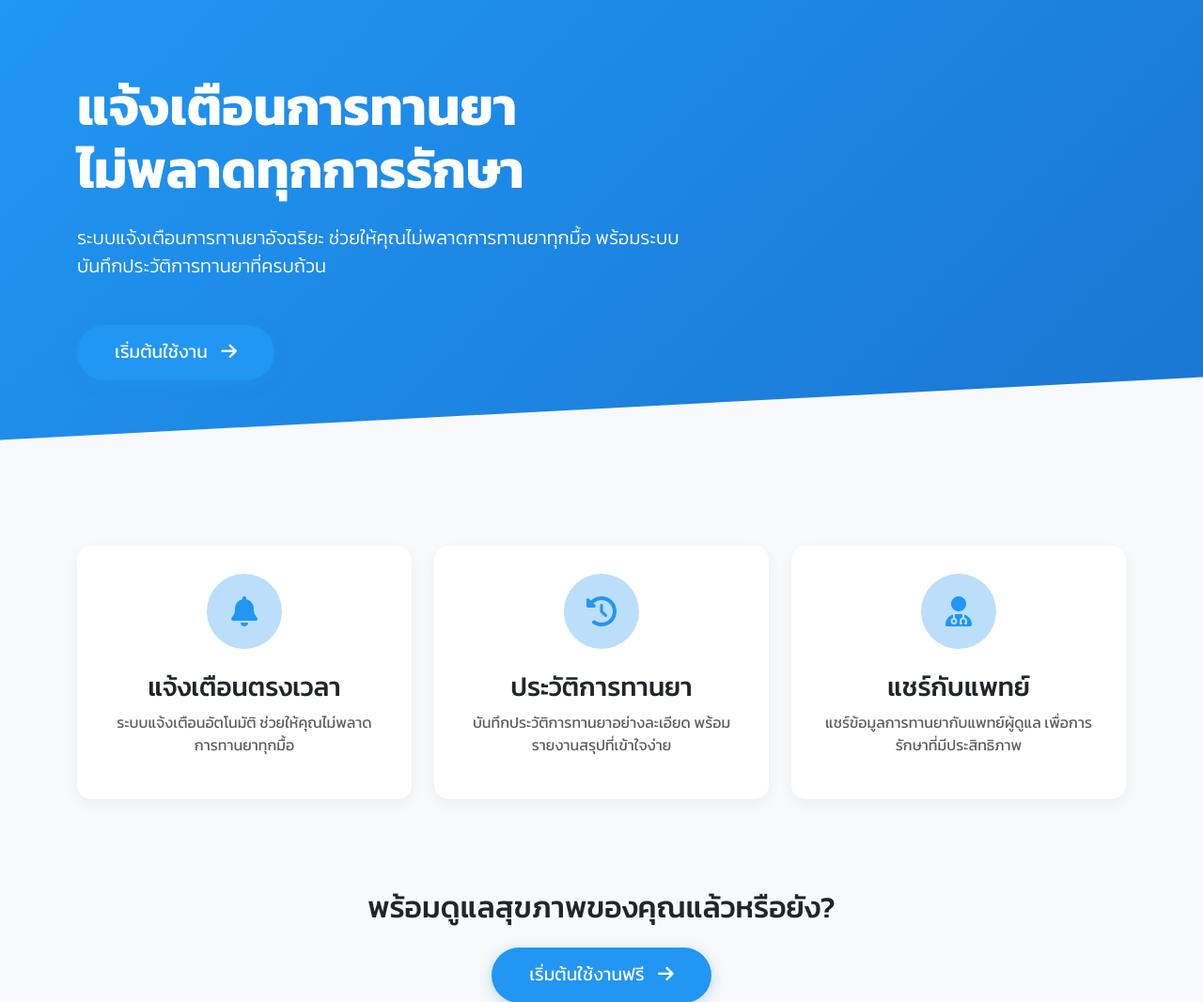
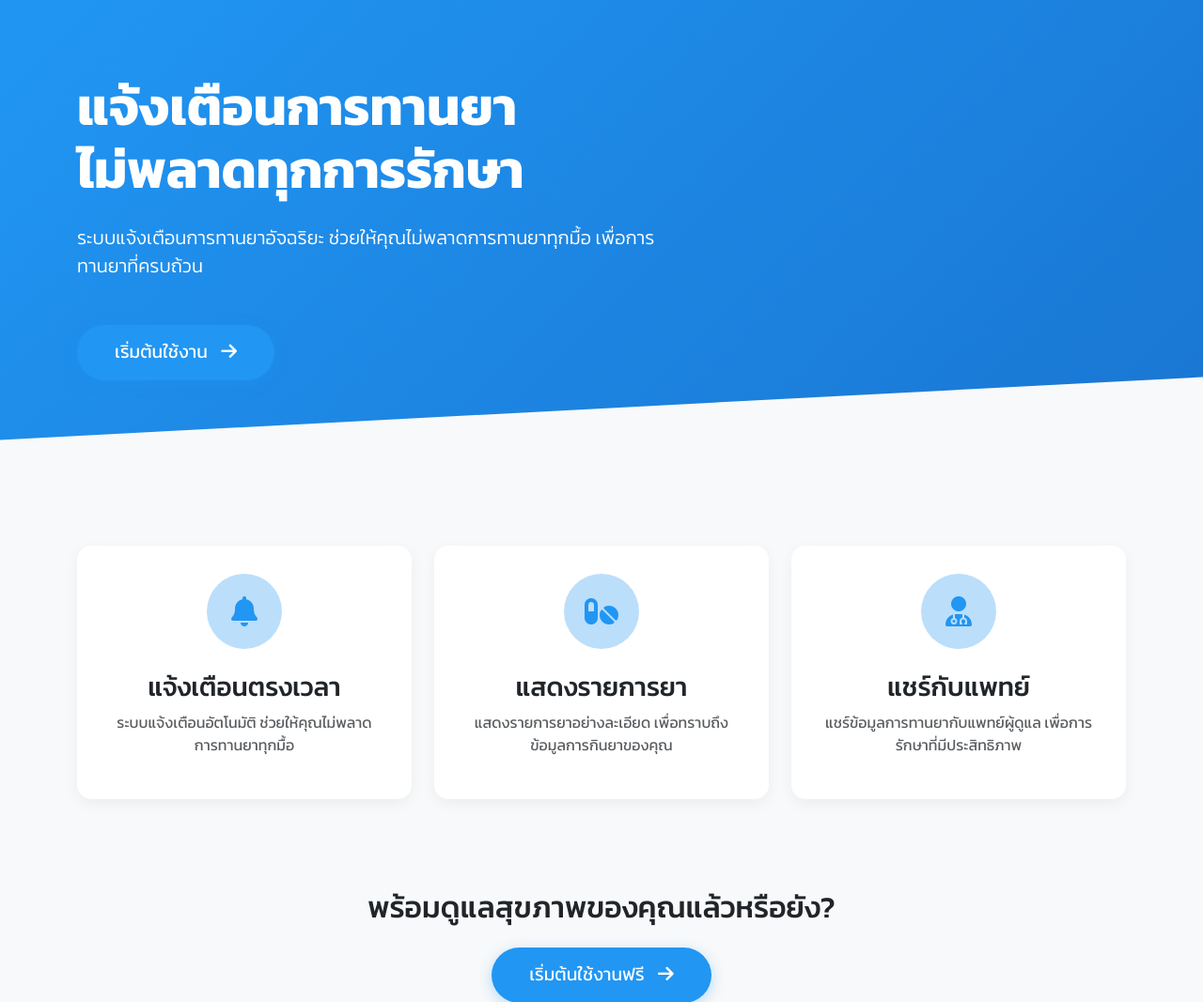
Before and after one commit to nntch26/MyPillBuddy, a Django app: page / in a window 1280 px wide. Shown: the top 1067 px of the page at 94% size. Run offline with Django 4.2, Linux system fonts and the light colour scheme; some libraries are stand-ins or nearby versions.

Commit message:
Update index.html

```diff
--- a/myproject/myapp/templates/index.html
+++ b/myproject/myapp/templates/index.html
@@ -114,7 +114,7 @@
                     <h1 class="display-4 fw-bold mb-4">แจ้งเตือนการทานยา<br>ไม่พลาดทุกการรักษา</h1>
                     <p class="lead mb-5">
                         ระบบแจ้งเตือนการทานยาอัจฉริยะ ช่วยให้คุณไม่พลาดการทานยาทุกมื้อ
-                        พร้อมระบบบันทึกประวัติการทานยาที่ครบถ้วน
+                        เพื่อการทานยาที่ครบถ้วน
                     </p>
                     <a href="/register" class="btn start-button">
                         เริ่มต้นใช้งาน
@@ -146,11 +146,11 @@
                 <div class="col-md-4">
                     <div class="feature-card text-center">
                         <div class="feature-icon">
-                            <i class="fas fa-history"></i>
+                            <i class="fas fa-pills"></i>
                         </div>
-                        <h3>ประวัติการทานยา</h3>
+                        <h3>แสดงรายการยา</h3>
                         <p class="text-muted">
-                            บันทึกประวัติการทานยาอย่างละเอียด พร้อมรายงานสรุปที่เข้าใจง่าย
+                            แสดงรายการยาอย่างละเอียด เพื่อทราบถึงข้อมูลการกินยาของคุณ
                         </p>
                     </div>
                 </div>
```
